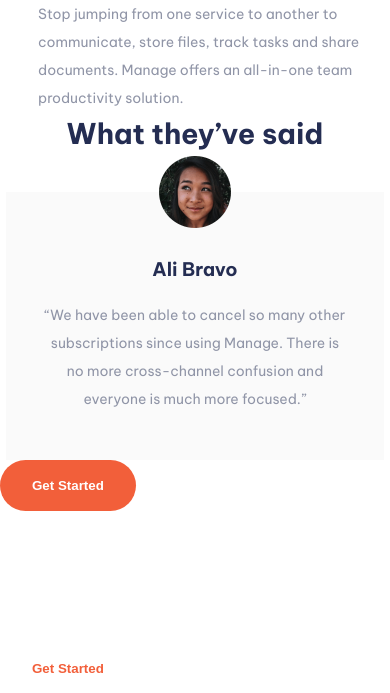
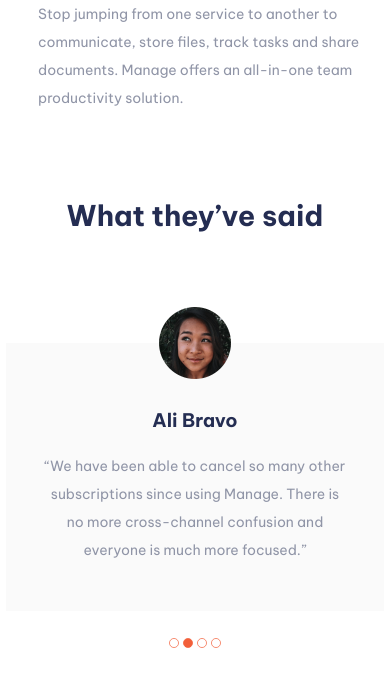
Before and after one commit to roc2246/manage-langing-page__FEM, a website: page index.html in a window 390 px wide. Shown: the part 1557-2250 px from the top of the page. Drawn offline with Linux system fonts and the light colour scheme.

Commit message:
Created mobile layout for tesimonial CTA btn and testimonial selector

```diff
--- a/index.html
+++ b/index.html
@@ -179,7 +179,16 @@
           </div>
         </div>
       </div>
-
+      <div class="testimonials__selectors">
+        <button class="testimonials__selector">&nbsp;</button>
+        <button
+          class="testimonials__selector testimonials__selector--selected"
+        >
+          &nbsp;
+        </button>
+        <button class="testimonials__selector">&nbsp;</button>
+        <button class="testimonials__selector">&nbsp;</button>
+      </div>
       <button class="testimonials__btn btn btn--orange">Get Started</button>
     </section>
 
--- /dev/null
+++ b/sass/components/_selector.scss
@@ -0,0 +1,14 @@
+.testimonials {
+  &__selector {
+    width: rem(9px);
+    height: rem(14px);
+    transform: scale(70%);
+    border: solid;
+    border-radius: 50%;
+    border-width: rem(1.5px);
+    border-color: var(--colors-bright-red);
+    &--selected {
+      background-color: var(--colors-bright-red);
+    }
+  }
+}
--- a/sass/components/_testimonials.scss
+++ b/sass/components/_testimonials.scss
@@ -1,19 +1,24 @@
+.testimonials {
+  margin-top: rem(82px);
+  &__selectors{
+    margin-top: rem(25px);
+  }
+  &__btn {
+    display: block;
+    margin-top: rem(46px);
+    margin-left: auto;
+    margin-right: auto;
+  }
+}
+
 .testimonial:not(:nth-child(2)) {
   display: none;
 }
 
 .testimonial {
+  margin-top: rem(69px);
   margin-left: rem(6px);
   margin-right: rem(6px);
-  &__info {
-      background-color: var(--colors-very-light-gray);
-    // background-color: red;
-    padding-left: rem(38px);
-    padding-right: rem(38px);
-    padding-bottom: rem(47px);
-    padding-top: rem(65px);
-  }
-
   &__img {
     z-index: 1;
     width: rem(72px);
@@ -21,4 +26,12 @@
     margin-left: auto;
     margin-right: auto;
   }
+  &__info {
+    background-color: var(--colors-very-light-gray);
+    // background-color: red;
+    padding-left: rem(38px);
+    padding-right: rem(38px);
+    padding-bottom: rem(47px);
+    padding-top: rem(65px);
+  }
 }
--- a/sass/layouts/_flex.scss
+++ b/sass/layouts/_flex.scss
@@ -32,4 +32,8 @@
     flex-direction: row;
     gap: rem(9px);
   }
+  &__selectors{
+    display: flex;
+    justify-content: center;
+  }
 }
--- a/sass/main.scss
+++ b/sass/main.scss
@@ -11,6 +11,7 @@
 @import "components/buttons";
 @import "components/carousel";
 @import "components/logo";
+@import "components/selector";
 @import "components/tablet";
 @import "components/testimonials";
 @import "components/toggle";
```
Also changed, not shown: css/style.css.
